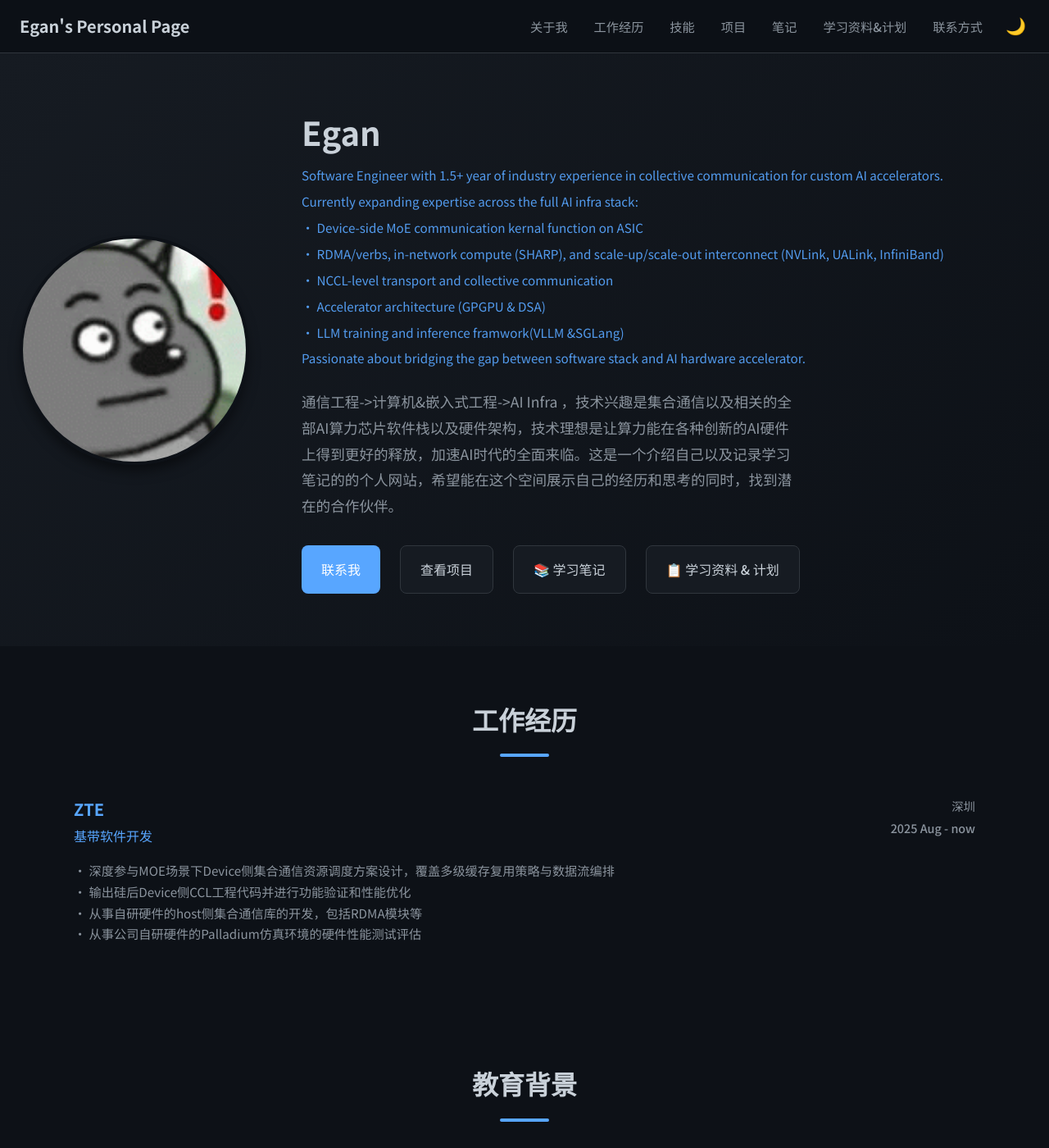
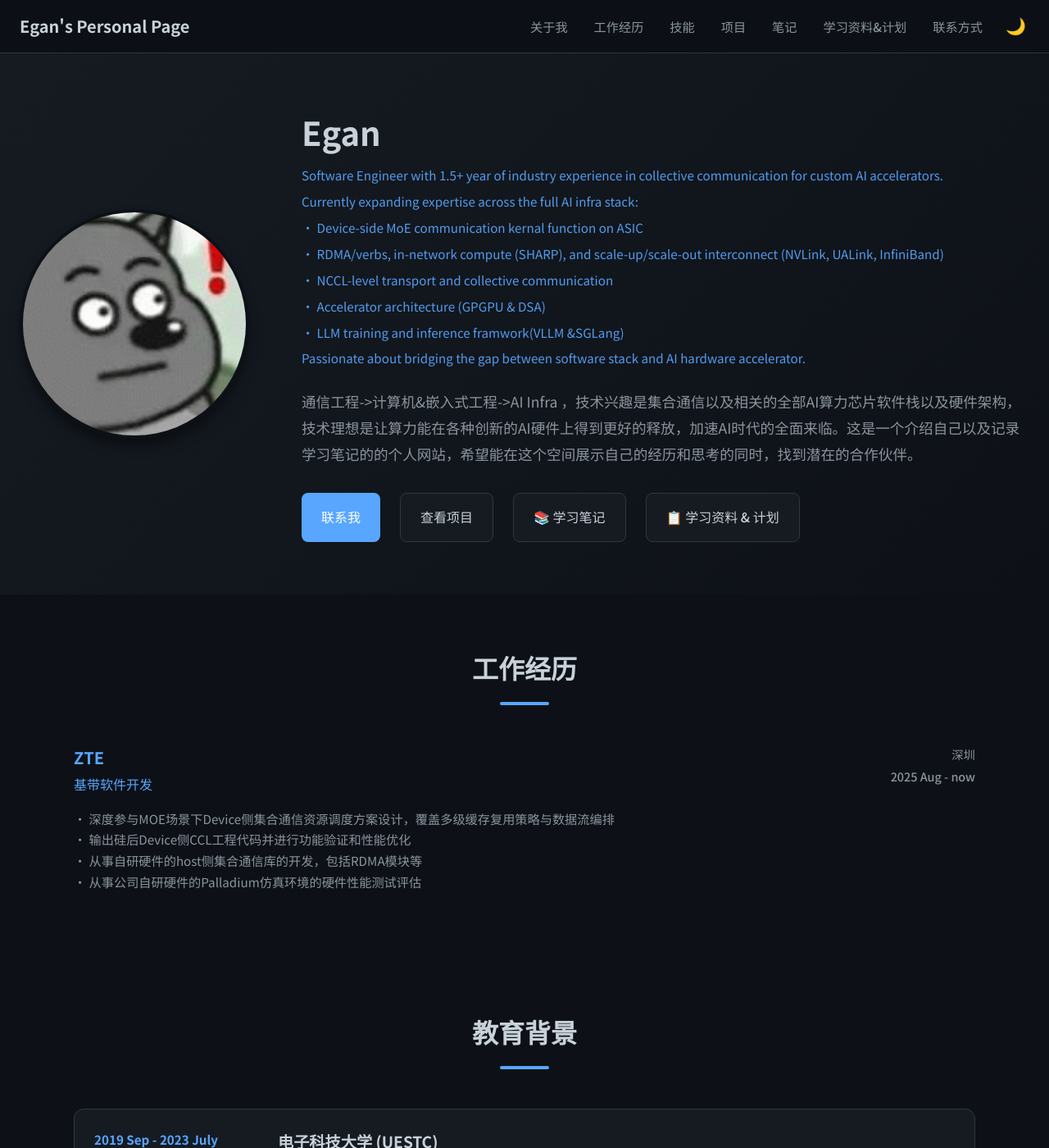
Before and after one commit to Lejun-Hu/Lejun-Hu.github.io, a Jekyll site: the page built from index.md, in a window 1280 px wide and 1400 px high. Shown: the whole window at 82% size. Built offline with Jekyll 4.4.1, drawn with Linux system fonts in a browser that asks for light colours.

Commit message:
site: 个人简介文字宽度加宽至 1100px

```diff
--- a/assets/css/main.scss
+++ b/assets/css/main.scss
@@ -394,7 +394,7 @@ a {
   color: var(--color-text-light);
   line-height: 1.8;
   margin-bottom: var(--space-lg);
-  max-width: 600px;
+  max-width: 1100px;
 }
 
 .profile-actions {
```
